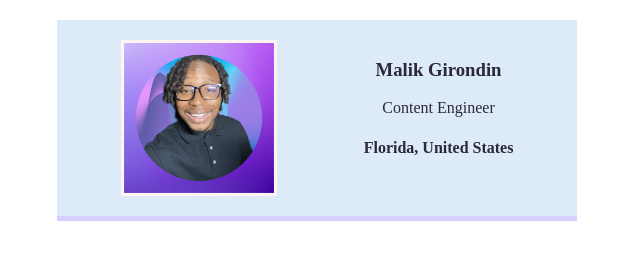
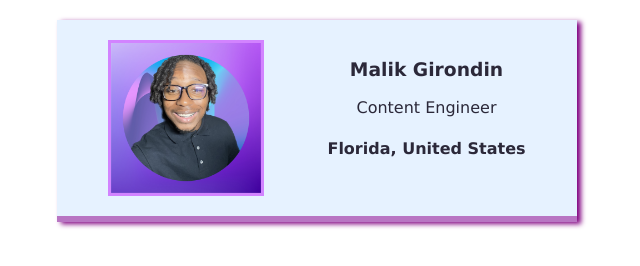
Before and after one commit to Malik-Girondin/business-card, a plain HTML site: page index.html in a window 1280 px wide. Shown: the whole page, without its empty margins (323-963 px from the left). Drawn offline with Linux system fonts and the light colour scheme.

Commit message:
Styled Business Card to my liking

```diff
--- a/styles.css
+++ b/styles.css
@@ -11,18 +11,27 @@ body {
     width: 480px;
     display: flex;
     justify-content: space-around;
-    margin-right: auto;
-    margin-left: auto;
+    margin: 0 auto;
     text-align: center;
     color: #2b2839;
-    background-color: #ddebf8;
-    border-bottom: 5px solid #d8cefe;
-}
-
-.border-blue {
-    border: 1px dotted blue;
+    background-color: #e6f2ff;
+    border-bottom: 6px solid #b875c3;
+    font-family: Verdana, Arial, Helvetica, sans-serif;
+    box-shadow: 4px 2px 5px purple;
 }
 
 img {
-    border: 3px solid rgb(255, 243, 243);
+    border: 3px solid #d283ff;
 }
+
+h3:hover {
+    color: #9a08e9;
+}
+
+p:hover {
+    color: #97dffc;
+}
+
+h4:hover {
+    color: #d50e0e;
+}
```
